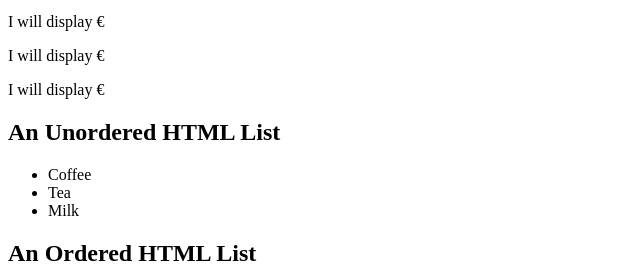
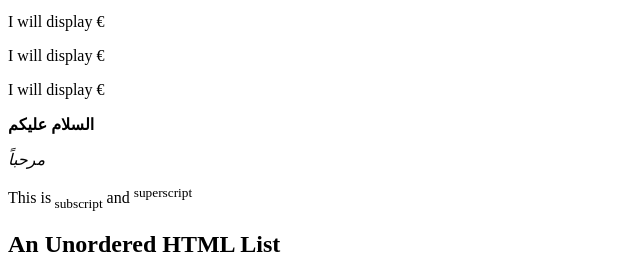
Before and after one commit to bluemix/GitPlayground, a plain HTML site: page index.html in a window 1280 px wide. Shown: the part 101-376 px from the top of the page, without its empty margins (0-640 px from the left). Drawn offline with Linux system fonts and the light colour scheme.

Commit message:
adding text styles; subscripts and superscripts

```diff
--- a/index.html
+++ b/index.html
@@ -10,6 +10,9 @@
 	<p>I will display &#8364;</p>
 	<p>I will display &#x20AC;</p>
 
+	<p><b>السلام عليكم</b></p>
+	<p><i>مرحباً </i></p>
+	<p>This is<sub> subscript</sub> and <sup>superscript</sup></p>
 
 
 	<h2>An Unordered HTML List</h2>
```
